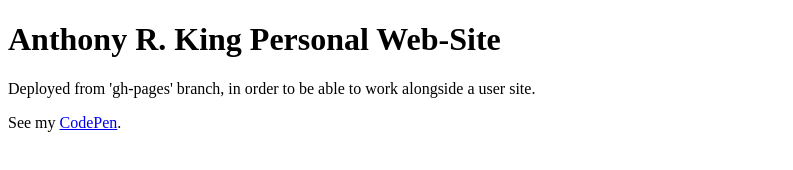
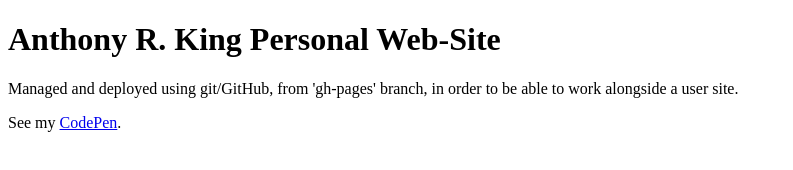
Before and after one commit to AnthonyRKing/web-site, a plain HTML site: page index.html in a window 1280 px wide. Shown: the whole page, without its empty margins (0-793 px from the left). Drawn offline with Linux system fonts and the light colour scheme.

Commit message:
Using git

```diff
--- a/index.html
+++ b/index.html
@@ -8,7 +8,7 @@
 
 <body>
 <h1>Anthony R. King Personal Web-Site</h1>
-<p>Deployed from 'gh-pages' branch, in order to be able to work alongside a user site.</p>
+<p>Managed and deployed using git/GitHub, from 'gh-pages' branch, in order to be able to work alongside a user site.</p>
 <p>See my <a href="https://codepen.io/tkonan">CodePen</a>.</p>
 </body>
 
```
